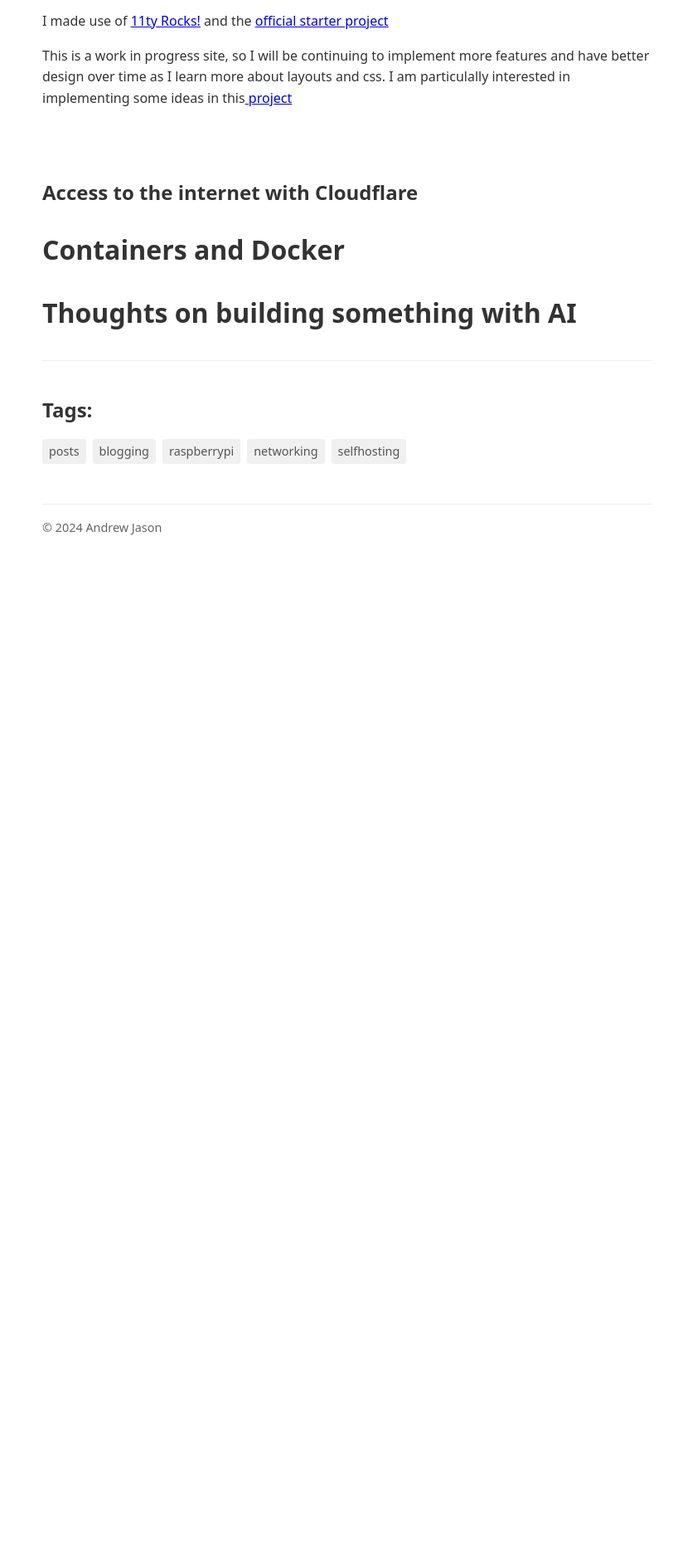
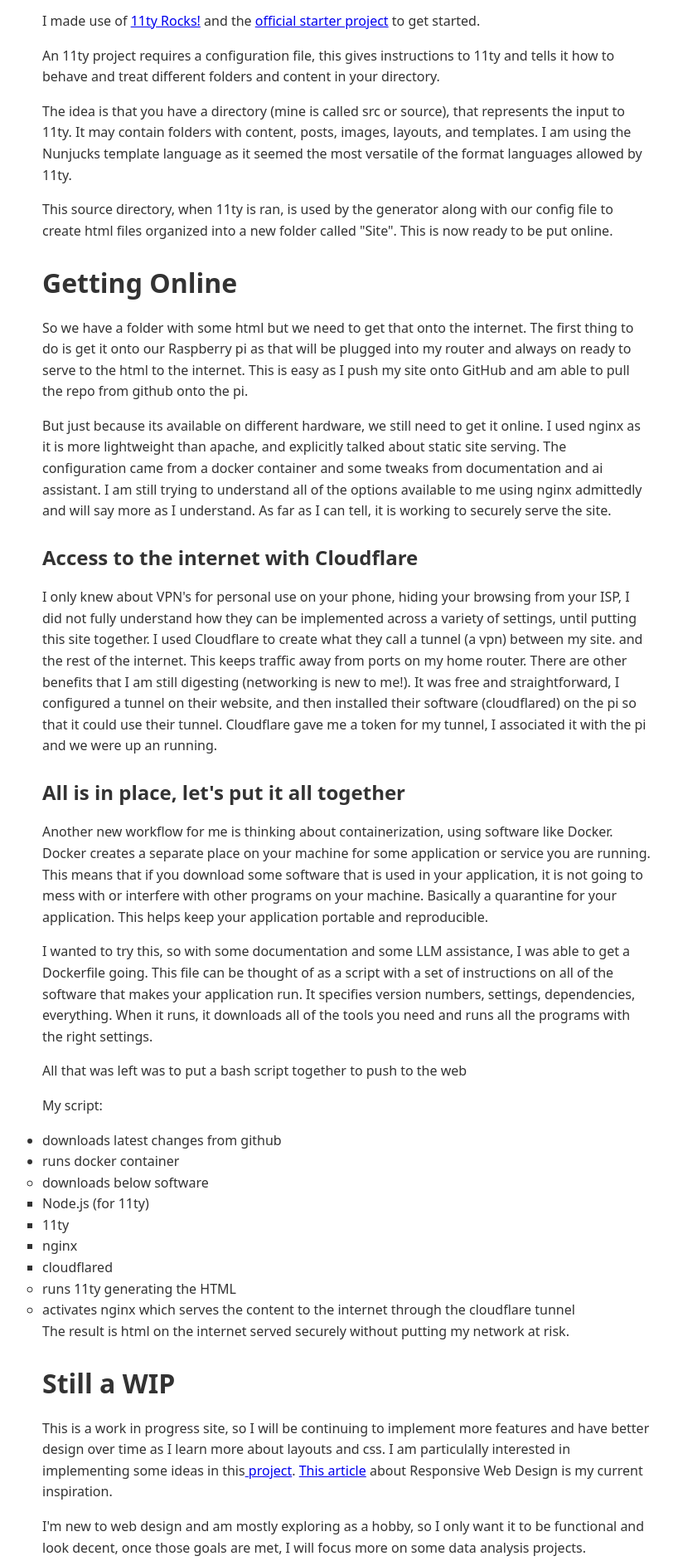
Before and after one commit to jason-and/personal_blog, an Eleventy site: page src/posts/How_I_built_this_Site.md in a window 1280 px wide. Shown: the part 1749-3630 px from the top of the page at 83% size, without its empty margins (221-1039 px from the left). Before the commit the page ends 2444 px from the top, so only its background shows below. Built offline with nearby package versions, Linux system fonts and the light colour scheme; Eleventy itself is replaced by a stand-in of ours; files that its build step writes are made by us from their sources; what markdown-it-wikilinks would draw is missing.

Commit message:
new post

````diff
--- a/src/posts/How_I_built_this_Site.md
+++ b/src/posts/How_I_built_this_Site.md
@@ -6,7 +6,7 @@ tags:
   - raspberrypi
   - networking
   - selfhosting
-status: draft
+status: published
 modified: <% tp.date.now("YYYY-MM-DD") %>
 ---
 
@@ -49,22 +49,49 @@ Eventually I came across static site generators. The idea of a site generator ex
 
 Now it isn't completely DIY (nothing is only you), there is an amazing community of people sharing resources, blogs, repositories, etc. to help someone get started. [11ty](https://www.11ty.dev/) seemed like it had a great community of users, a lot of flexibility in how a project is structured, and was named after a [Tolkien reference](https://11tybundle.dev/blog/11ty-bundle-40/)
 
-I made use of [11ty Rocks!](https://11ty.rocks/) and the [official starter project](https://github.com/11ty/eleventy-base-blog)
+I made use of [11ty Rocks!](https://11ty.rocks/) and the [official starter project](https://github.com/11ty/eleventy-base-blog) to get started.
 
-This is a work in progress site, so I will be continuing to implement more features and have better design over time as I learn more about layouts and css. I am particulally interested in implementing some ideas in this[ project](https://github.com/madrilene/eleventy-excellent)
+An 11ty project requires a configuration file, this gives instructions to 11ty and tells it how to behave and treat different folders and content in your directory.
 
+The idea is that you have a directory (mine is called src or source), that represents the input to 11ty. It may contain folders with content, posts, images, layouts, and templates. I am using the Nunjucks template language as it seemed the most versatile of the format languages allowed by 11ty.
 
+This source directory, when 11ty is ran, is used by the generator along with our config file to create html files organized into a new folder called "Site". This is now ready to be put online.
 
-``` directory
+# Getting Online
 
+So we have a folder with some html but we need to get that onto the internet. The first thing to do is get it onto our Raspberry pi as that will be plugged into my router and always on ready to serve to the html to the internet. This is easy as I push my site onto GitHub and am able to pull the repo from github onto the pi.
 
-```
-
+But just because its available on different hardware, we still need to get it online. I used nginx as it is more lightweight than apache, and explicitly talked about static site serving. The configuration came from a docker container and some tweaks from documentation and ai assistant. I am still trying to understand all of the options available to me using nginx admittedly and will say more as I understand. As far as I can tell, it is working to securely serve the site.
 
 ## Access to the internet with Cloudflare
 
+I only knew about VPN's for personal use on your phone, hiding your browsing from your ISP, I did not fully understand how they can be implemented across a variety of settings, until putting this site together. I used Cloudflare to create what they call a tunnel (a vpn) between my site.  and the rest of the internet. This keeps traffic away from ports on my home router. There are other benefits that I am still digesting (networking is new to me!). It was free and straightforward, I configured a tunnel on their website, and then installed their software (cloudflared) on the pi so that it could use their tunnel. Cloudflare gave me a token for my tunnel, I associated it with the pi and we were up an running.
 
+## All is in place, let's put it all together
 
-# Containers and Docker
+Another new workflow for me is thinking about containerization, using software like Docker. Docker creates a separate place on your machine for some application or service you are running. This means that if you download some software that is used in your application, it is not going to mess with or interfere with other programs on your machine. Basically a quarantine for your application. This helps keep your application portable and reproducible.
 
-# Thoughts on building something with AI
+I wanted to try this, so with some documentation and some LLM assistance, I was able to get a Dockerfile going. This file can be thought of as a script with a set of instructions on all of the software that makes your application run. It specifies version numbers, settings, dependencies, everything. When it runs, it downloads all of the tools you need and runs all the programs with the right settings.
+
+All that was left was to put a bash script together to push to the web
+
+My script:
+- downloads latest changes from github
+- runs docker container
+	- downloads below software
+		- Node.js (for 11ty)
+		- 11ty
+		- nginx
+		- cloudflared
+	- runs 11ty generating the HTML
+	- activates nginx which serves the content to the internet through the cloudflare tunnel
+
+The result is html on the internet served securely without putting my network at risk.
+
+# Still a WIP
+
+This is a work in progress site, so I will be continuing to implement more features and have better design over time as I learn more about layouts and css. I am particulally interested in implementing some ideas in this[ project](https://github.com/madrilene/eleventy-excellent).  [This article](https://alistapart.com/article/responsive-web-design/) about Responsive Web Design is my current inspiration.
+
+I'm new to web design and am mostly exploring as a hobby, so I only want it to be functional and look decent, once those goals are met, I will focus more on some data analysis projects.
+
+It was fun to learn more about the guts of the internet and build an appreciation for the infrastructure that makes it all run. Putting a site together in this fashion is much more work, but also really rewarding. Despite no plans to become a web designer I feel much better for it and am excited to keep building more skills.
````
Also changed, not shown: src/tooling.md (+2 -1 lines), 1 other file.
